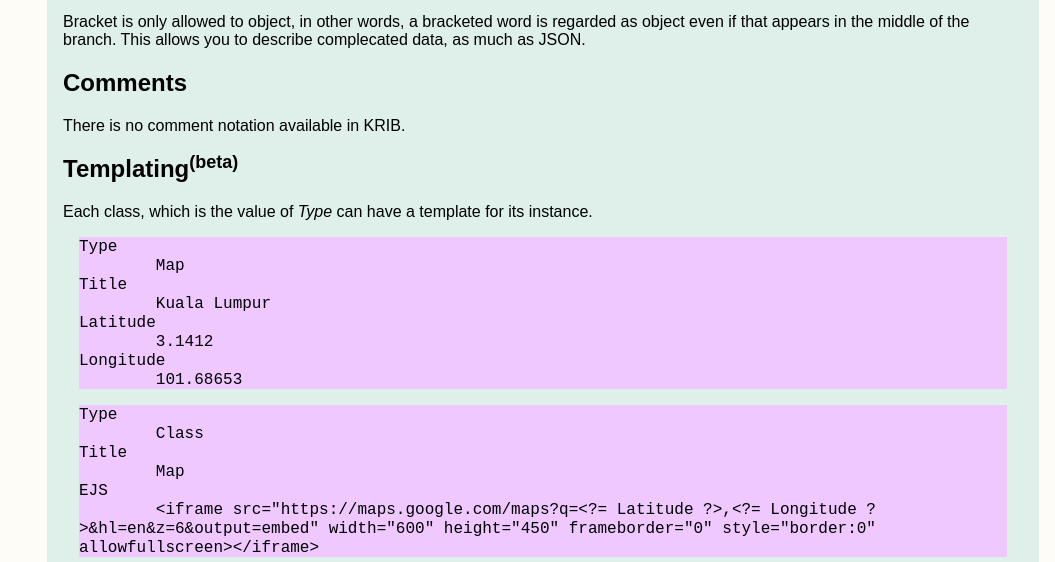
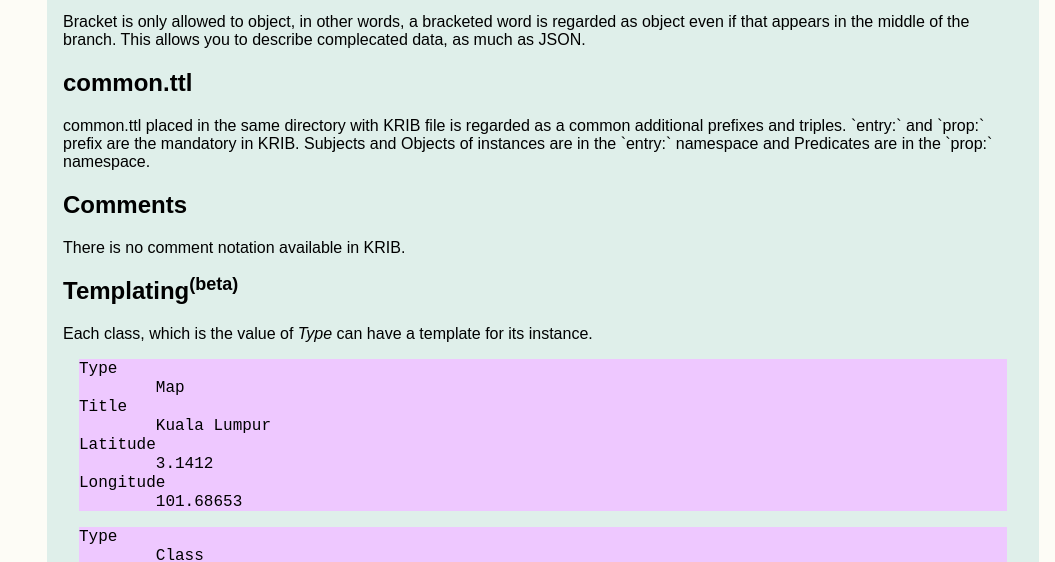
Before and after one commit to cm3/krib, a plain HTML site: page docs/spec.html in a window 1280 px wide. Shown: the part 1594-2156 px from the top of the page, without its empty margins (225-1280 px from the left). Drawn offline with Linux system fonts and the light colour scheme.

Commit message:
add test

```diff
--- a/docs/spec.html
+++ b/docs/spec.html
@@ -131,6 +131,10 @@ For annotations properties note that annotations are not "semantic-free" under t
 
 <p>Bracket is only allowed to object, in other words, a bracketed word is regarded as object even if that appears in the middle of the branch. This allows you to describe complecated data, as much as JSON.</p>
 
+<h2>common.ttl</h2>
+
+common.ttl placed in the same directory with KRIB file is regarded as a common additional prefixes and triples. `entry:` and `prop:` prefix are the mandatory in KRIB. Subjects and Objects of instances are in the `entry:` namespace and Predicates are in the `prop:` namespace.
+
 <h2>Comments</h2>
 
 There is no comment notation available in KRIB.
```
Also changed, not shown: 4 other files.
